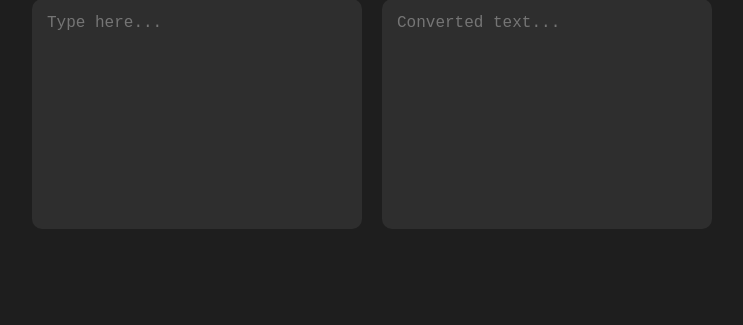
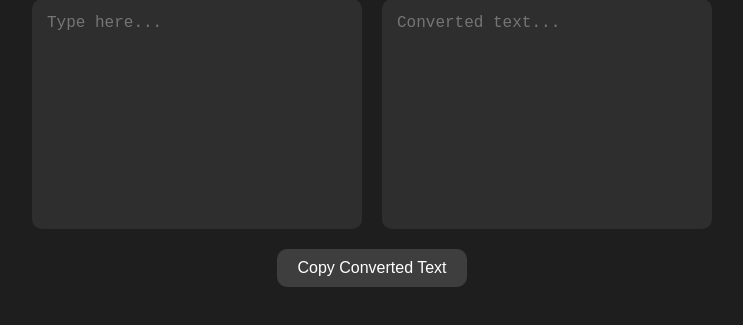
Before and after one commit to Gbxw222/Byterpass-web, a plain HTML site: page Index.html in a window 1280 px wide. Shown: the part 99-424 px from the top of the page, without its empty margins (268-1011 px from the left). Drawn offline with Linux system fonts and the light colour scheme.

Commit message:
Update Index.html

```diff
--- a/Index.html
+++ b/Index.html
@@ -21,6 +21,7 @@
         .container {
             display: flex;
             gap: 20px;
+            margin-bottom: 20px;
         }
         textarea {
             background-color: #2e2e2e;
@@ -36,6 +37,19 @@
         textarea:focus {
             outline: none;
         }
+        button {
+            background-color: #3e3e3e;
+            color: #ffffff;
+            border: none;
+            border-radius: 10px;
+            padding: 10px 20px;
+            font-size: 16px;
+            cursor: pointer;
+            transition: background-color 0.3s;
+        }
+        button:hover {
+            background-color: #555555;
+        }
     </style>
 </head>
 <body>
@@ -46,6 +60,8 @@
         <textarea id="input" placeholder="Type here..." oninput="convertText()"></textarea>
         <textarea id="output" placeholder="Converted text..." readonly></textarea>
     </div>
+
+    <button onclick="copyText()">Copy Converted Text</button>
 
     <script>
         const map = {
@@ -66,6 +82,14 @@
             }
             document.getElementById("output").value = output;
         }
+
+        function copyText() {
+            const output = document.getElementById("output");
+            output.select();
+            output.setSelectionRange(0, 99999); // Mobile support
+            document.execCommand("copy");
+            alert("Copied to clipboard!");
+        }
     </script>
 
 </body>
```
